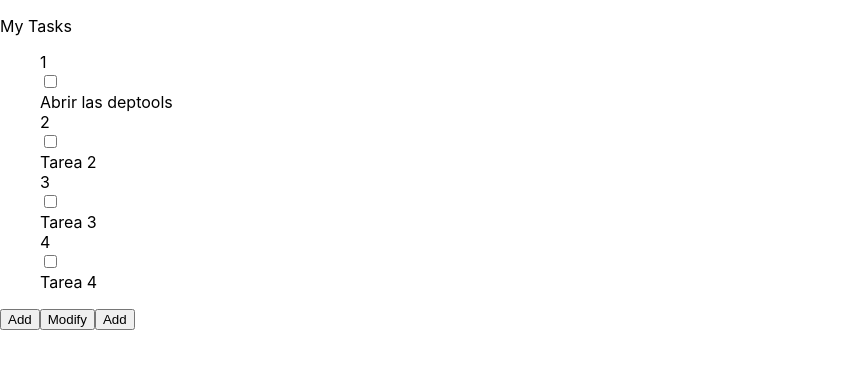
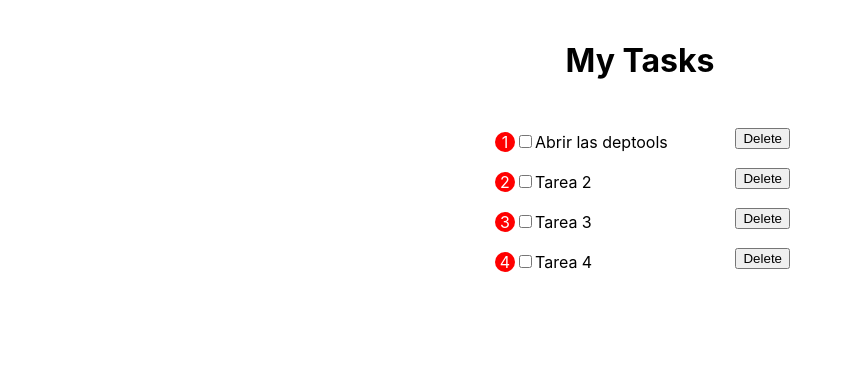
Before and after one commit to rtrepis/202207-w6ch1-ramon-trepat, a React (Create React App) app: page / in a window 1280 px wide. Shown: the top 368 px of the page, without its empty margins (0-853 px from the left). Built offline with nearby package versions, Linux system fonts and the light colour scheme.

Commit message:
Add styled list and delete action

```diff
--- a/package.json
+++ b/package.json
@@ -46,6 +46,7 @@
     ]
   },
   "devDependencies": {
+    "@types/styled-components": "^5.1.25",
     "husky": "^8.0.0"
   },
   "jest": {
--- /dev/null
+++ b/src/App.css
@@ -0,0 +1,5 @@
+.title {
+  text-align: center;
+  padding: 20px;
+  left: 20px;
+}
--- a/src/App.tsx
+++ b/src/App.tsx
@@ -1,11 +1,14 @@
 import React from "react";
 import List from "./feature/task/components/List/List";
+import "./App.css";
 
 const App = () => {
   return (
     <div className="App">
       <header className="App-header">
-        <p>My Tasks</p>
+        <div className="title">
+          <h1>My Tasks</h1>
+        </div>
         <List />
       </header>
     </div>
--- a/src/feature/task/components/List/List.tsx
+++ b/src/feature/task/components/List/List.tsx
@@ -5,8 +5,10 @@ import dataTasks from "../../../../Data/dataTasks";
 import ITask from "../../models/ITask";
 import {
   createTaskActionCreator,
+  deleteTaskActionCreator,
   loadTaskActionCreator,
 } from "../../reducer/actionCreators";
+import { ListStyled } from "./ListStyled";
 
 const newTask: ITask = { id: 2, name: "taska nova", isDone: true };
 
@@ -22,27 +24,30 @@ const List = (): JSX.Element => {
   const handleAdd = () => {
     dispatch(createTaskActionCreator(newTask));
   };
+
   const handleModiy = () => {};
-  const handleDelete = () => {};
 
+  const handleDelete = (id: number) => {
+    return dispatch(deleteTaskActionCreator(id));
+  };
   return (
     <>
-      <ul>
+      <ListStyled>
         {listTasks.map((task) => (
           <div key={task.id} className="item">
-            <div className="item__id">{task.id}</div>
-            <div className="item__check">
-              <input type="checkbox" />
+            <div className="item-task">
+              <div className="item-task__id">{task.id}</div>
+              <div className="item-task__check">
+                <input type="checkbox" className="item-task__chec" />
+              </div>
+              <div className="item__name">{task.name}</div>
             </div>
-            <div className="item__name">{task.name}</div>
+            <div className="item-actions">
+              <button onClick={() => handleDelete(task.id)}>Delete</button>
+            </div>
           </div>
         ))}
-      </ul>
-      <div>
-        <button onClick={handleAdd}>Add</button>
-        <button onClick={handleModiy}>Modify</button>
-        <button onClick={handleDelete}>Add</button>
-      </div>
+      </ListStyled>
     </>
   );
 };
--- a/src/feature/task/components/List/ListStyled.ts
+++ b/src/feature/task/components/List/ListStyled.ts
@@ -0,0 +1,25 @@
+import styled from "styled-components";
+
+export const ListStyled = styled.div`
+  text-align: -webkit-center;
+
+  .item {
+    display: flex;
+    padding: 5px;
+    justify-content: space-between;
+    max-width: 300px;
+
+    .item-task {
+      display: flex;
+      padding: 5px;
+
+      &__id {
+        width: 20px;
+        background-color: red;
+        color: white;
+        border-radius: 50%;
+        text-align: center;
+      }
+    }
+  }
+`;
--- a/src/feature/task/reducer/taskReducer.ts
+++ b/src/feature/task/reducer/taskReducer.ts
@@ -22,14 +22,18 @@ const taskReducer = createReducer(initialState, (builder) => {
         item.id !== action.payload.id ? item : { ...item, ...action.payload } // devuelveme items ? como son : i el = id modificarme las propiedades que hayan cambiado
     )
   );
+
   builder.addCase(deleteTaskActionCreator, (state, action) =>
     state.filter((item) => item.id !== action.payload)
   ); //borrame esta id
+
   builder.addCase(createTaskActionCreator, (state, action) => [
     ...state,
     action.payload,
   ]);
+
   builder.addCase(loadTaskActionCreator, (_state, action) => action.payload);
+
   builder.addDefaultCase((state: ITask[]) => [...state]);
 });
 
```
Also changed, not shown: 1 other file (tests, documents, lock files or other folders).
